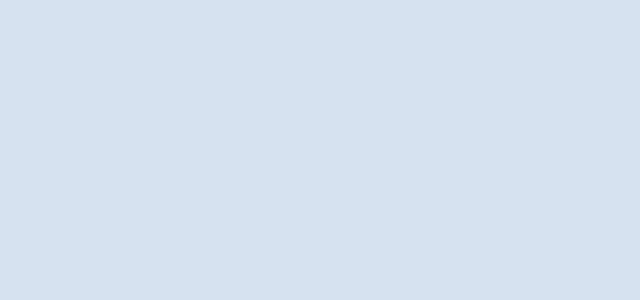
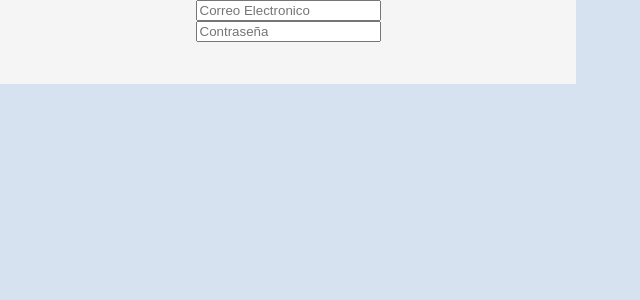
Before and after one commit to Pixoll/se-project-frontend, a React (Create React App) app: page /LoginFunEsp in a window 1280 px wide. Before the commit this address had no page. Shown: the top 300 px of the page, without its empty margins (0-640 px from the left). Built offline with nearby package versions, Linux system fonts and the light colour scheme.

Commit message:
actualizacion

```diff
--- a/src/App.js
+++ b/src/App.js
@@ -4,6 +4,7 @@ import Container1 from './pages/container1';
 import ScheduledAppointments from './components/ScheduledAppointments';  // Importa la vista de citas agendadas
 import Funcionario from "./pages/funcionario";
 import Especialistas from "./pages/especialista";
+import LoginFunEsp from './pages/LoginFunEspe';
 function App() {
     return (
       <Routes>
@@ -11,7 +12,9 @@ function App() {
         <Route path="/funcionario" element={<Funcionario />} />
         <Route path="/especialistas" element={<Especialistas />} />
         <Route path="/patients/:rut/appointments" element={<ScheduledAppointments />} />
+        <Route path='/LoginFunEsp' element={<LoginFunEsp />}/>
       </Routes>
+
     );
   }
 
--- /dev/null
+++ b/src/components/LoginForms.js
@@ -0,0 +1,18 @@
+import React, { useState } from 'react';
+import '../styles/LoginForms.css'
+export default function LoginFrom(){
+    const [email, setEmail] = useState('');
+    const [password, setPassword] = useState('');
+    const handleSubmit = (e) =>{
+        e.preventDefault();
+    }
+    return(
+        <div className='ContainerLogin'>
+            <form className='FormLogin'>
+                <input type='email' value={email} onChange={(e) => setEmail(e.target.value)} placeholder='Correo Electronico' required/>
+                <input type='password' value={password} onChange={(e) => setPassword(e.target.value)} placeholder='Contraseña' required/>
+            </form>
+        </div>
+
+    );
+}
--- /dev/null
+++ b/src/pages/LoginFunEspe.js
@@ -0,0 +1,8 @@
+import LoginFrom from "../components/LoginForms";
+export default function LoginFunEsp(){
+    return(
+        <div className="LoginFunEsp">
+            <LoginFrom/>
+        </div>
+    );
+}
--- a/src/pages/container1.js
+++ b/src/pages/container1.js
@@ -8,7 +8,7 @@ export default function Container1() {
       <div className="Column_1">
         <h1 className="welcome">Bienvenido</h1>
         <h2 className="subWelcome">¿Listo para agendar tu cita médica?</h2>
-        <ButtonOne text="Ingresar como Paciente" to="/" />
+        <ButtonOne text="Ingresar como Paciente" to="/LoginFunEsp" />
         <ButtonOne text="Ingresar como Paciente" to="/patients/:rut/appointments" />
       </div>
       <div className="columna2">
--- a/src/styles/ButtonOne.css
+++ b/src/styles/ButtonOne.css
@@ -11,11 +11,11 @@
     font-size: 20px;
     font-family: Migra;
     text-transform: uppercase;
-    padding-left: 25px;
-    padding-right: 25px;
-    padding-top: 30px;
-    padding-bottom: 30px;
-    margin: 10px;
+    padding-left: 20vh;
+    padding-right: 25vh;
+    padding-top: 30vh;
+    padding-bottom: 30vh;
+    margin: 10vh;
 }
 .ButtonOne:hover{
     background-color: #336793;
--- /dev/null
+++ b/src/styles/LoginForms.css
@@ -0,0 +1,13 @@
+.ContainerLogin{
+    display: grid;
+    place-items: center;
+    background-color: whitesmoke;
+    grid-template-rows: 1fr 1fr;
+    height: 50%;
+    width: 45%;
+}
+.FormLogin{
+    display: grid;
+    place-items: center;
+    grid-template-rows: 1fr 1fr;
+}
```
